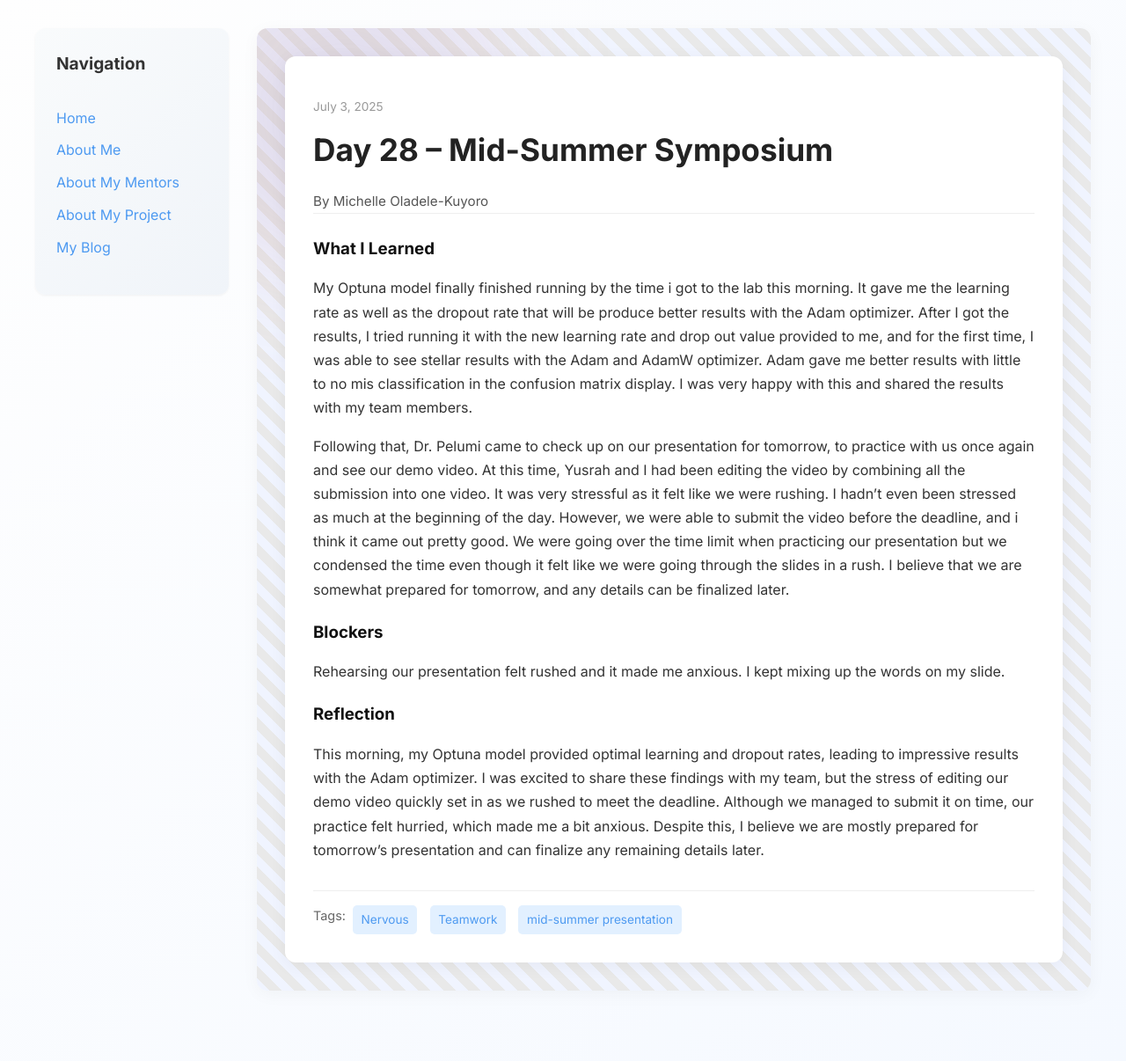
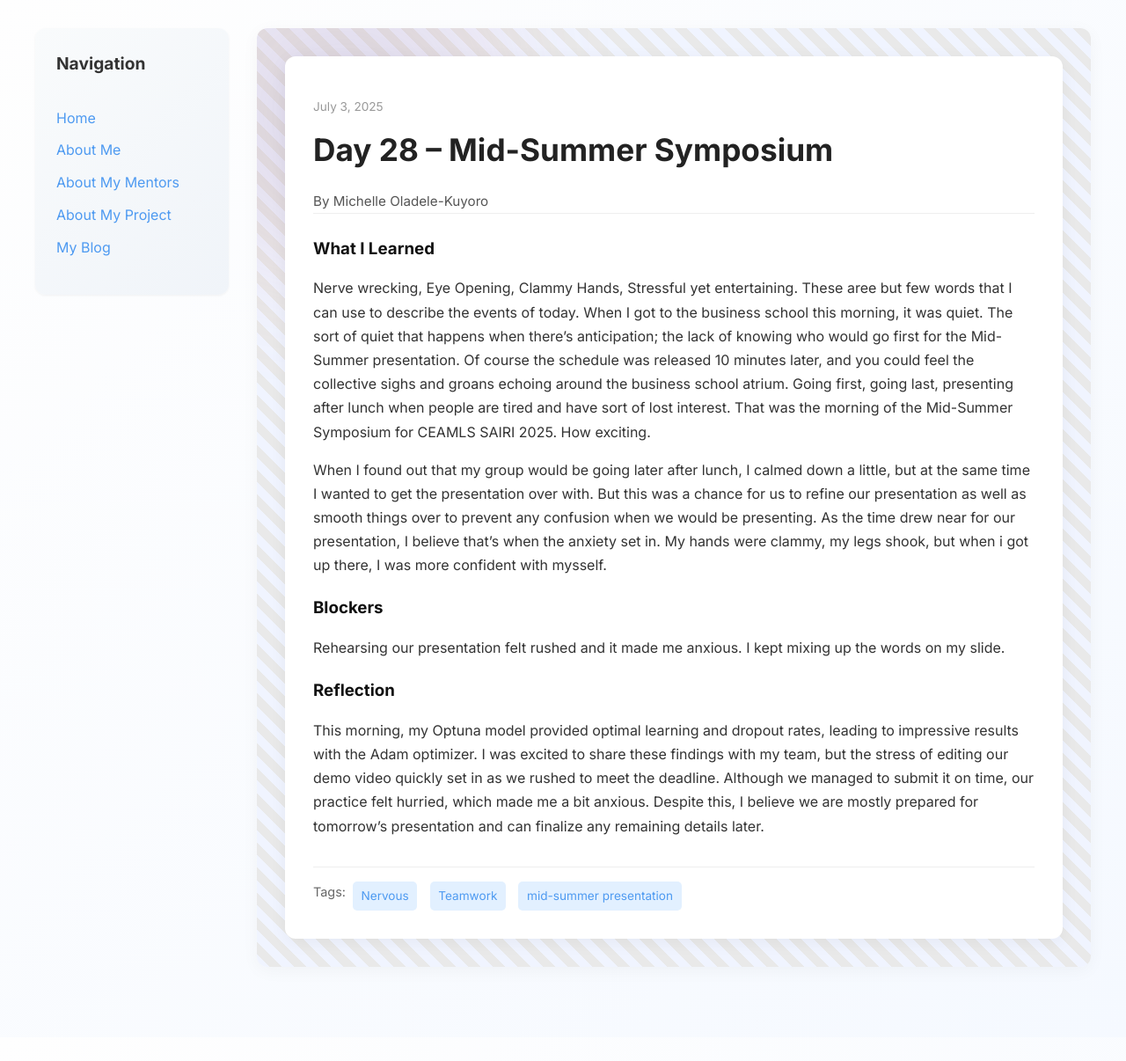
Before and after one commit to Miola585/Miola585.github.io, a Jekyll site: the page built from _posts/2025-07-03-day-28.md, in a window 1280 px wide. Shown: the whole page at 88% size. Built offline with Jekyll 4.4.1, drawn with Linux system fonts in a browser that asks for light colours; after the commit the page ends 1179 px from its top, so only the background shows below that.

Commit message:
Update 2025-07-03-day-28.md

```diff
--- a/_posts/2025-07-03-day-28.md
+++ b/_posts/2025-07-03-day-28.md
@@ -7,9 +7,9 @@ permalink: /day28.html
 tags: [ "Nervous", "Teamwork", "mid-summer presentation"]
 
 what_i_learned: |
-  My Optuna model finally finished running by the time i got to the lab this morning. It gave me the learning rate as well as the dropout rate that will be produce better results with the Adam optimizer. After I got the results, I tried running it with the new learning rate and drop out value provided to me, and for the first time, I was able to see stellar results with the Adam and AdamW optimizer. Adam gave me better results with little to no mis classification in the confusion matrix display. I was very happy with this and shared the results with my team members.
+  Nerve wrecking, Eye Opening, Clammy Hands, Stressful yet entertaining. These aree but few words that I can use to describe the events of today. When I got to the business school this morning, it was quiet. The sort of quiet that happens when there's anticipation; the lack of knowing who would go first for the Mid-Summer presentation. Of course the schedule was released 10 minutes later, and you could feel the collective sighs and groans echoing around the business school atrium. Going first, going last, presenting after lunch when people are tired and have sort of lost interest. That was the morning of the Mid-Summer Symposium for CEAMLS SAIRI 2025. How exciting.
 
-  Following that, Dr. Pelumi came to check up on our presentation for tomorrow, to practice with us once again and see our demo video. At this time, Yusrah and I had been editing the video by combining all the submission into one video. It was very stressful as it felt like we were rushing. I hadn't even been stressed as much at the beginning of the day. However, we were able to submit the video before the deadline, and i think it came out pretty good. We were going over the time limit when practicing our presentation but we condensed the time even though it felt like we were going through the slides in a rush. I believe that we are somewhat prepared for tomorrow, and any details can be finalized later.
+  When I found out that my group would be going later after lunch, I calmed down a little, but at the same time I wanted to get the presentation over with. But this was a chance for us to refine our presentation as well as smooth things over to prevent any confusion when we would be presenting. As the time drew near for our presentation, I believe that's when the anxiety set in. My hands were clammy, my legs shook, but when i got up there, I was more confident with mysself.
 
 blockers: |
    Rehearsing our presentation felt rushed and it made me anxious. I kept mixing up the words on my slide.
```
